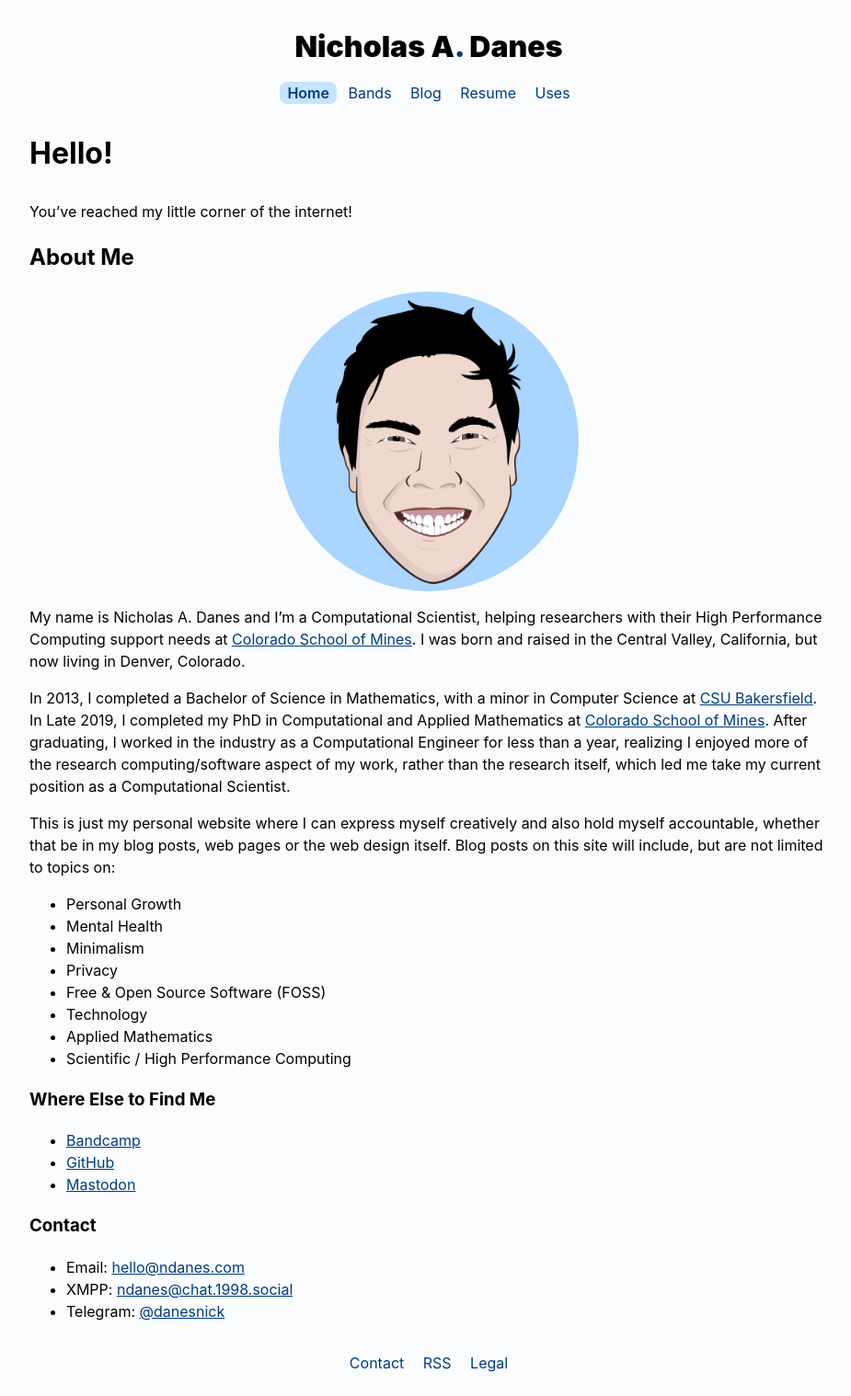
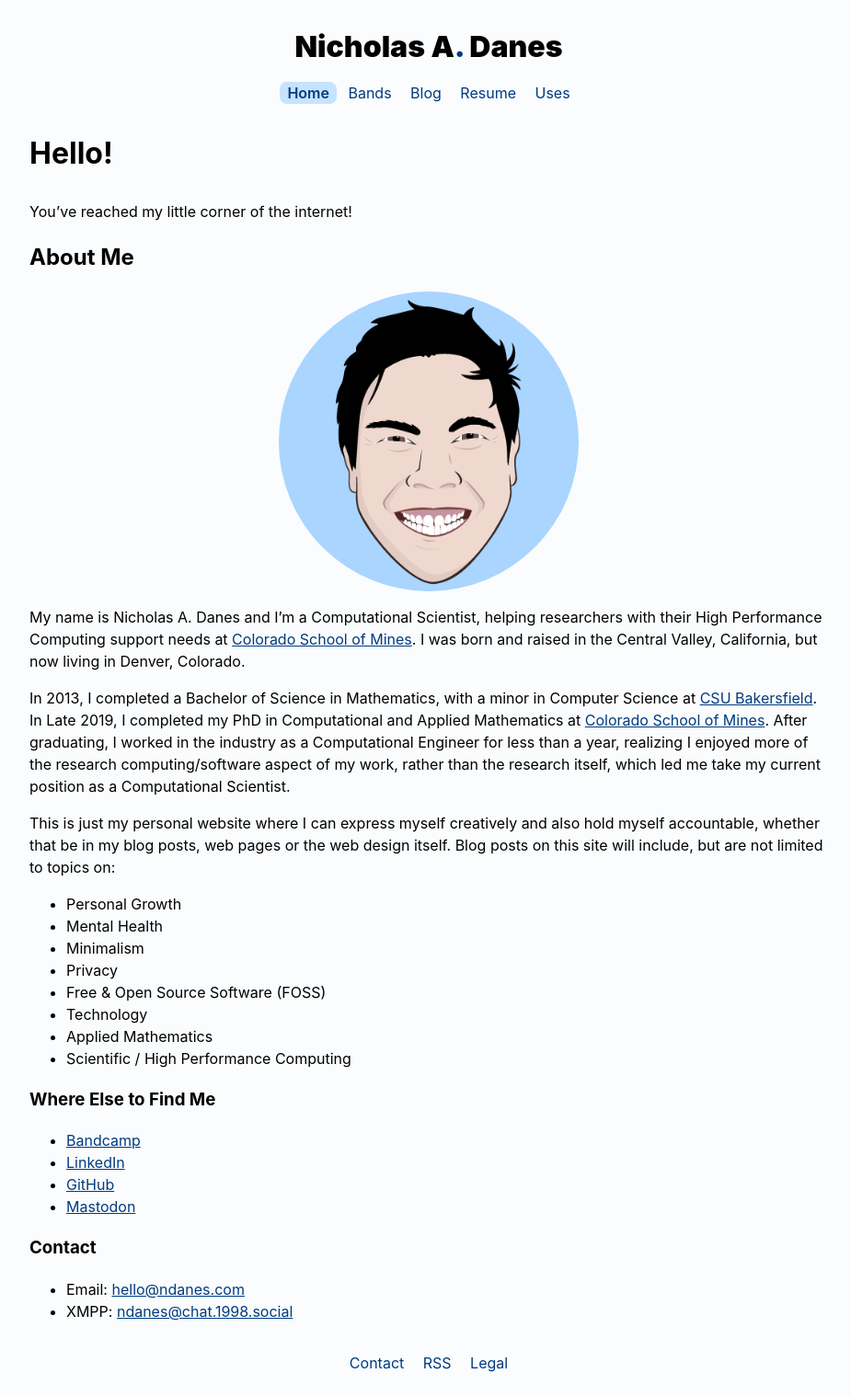
Before and after one commit to danesnick/old_website, a Jekyll site: the page built from index.markdown, in a window 1280 px wide. Shown: the whole page at 92% size, without its empty margins (174-1099 px from the left). Built offline with Jekyll 4.4.1, drawn with Linux system fonts in a browser that asks for light colours.

Commit message:
updated contact and where to find me

```diff
--- a/index.markdown
+++ b/index.markdown
@@ -32,10 +32,10 @@ This is just my personal website where I can express myself creatively and also
 ### Where Else to Find Me
 
 * [Bandcamp](https://bandcamp.com/danesnick)
+* [LinkedIn](https://www.linkedin.com/in/nicholas-danes-phd-a82107237)
 * [GitHub](https://github.com/danesnick)
 * <a rel="me" href="https://smallcamp.art/@ndanes">Mastodon</a>
 
 ### Contact
 * Email: [hello@ndanes.com](mailto:&#104;&#101;&#108;&#108;&#111;&#64;&#110;&#100;&#97;&#110;&#101;&#115;&#46;&#99;&#111;&#109;)
 * XMPP: [ndanes@chat.1998.social](xmpp:ndanes@chat.1998.social)
-* Telegram: [@danesnick](https://t.me/danesnick)
```
